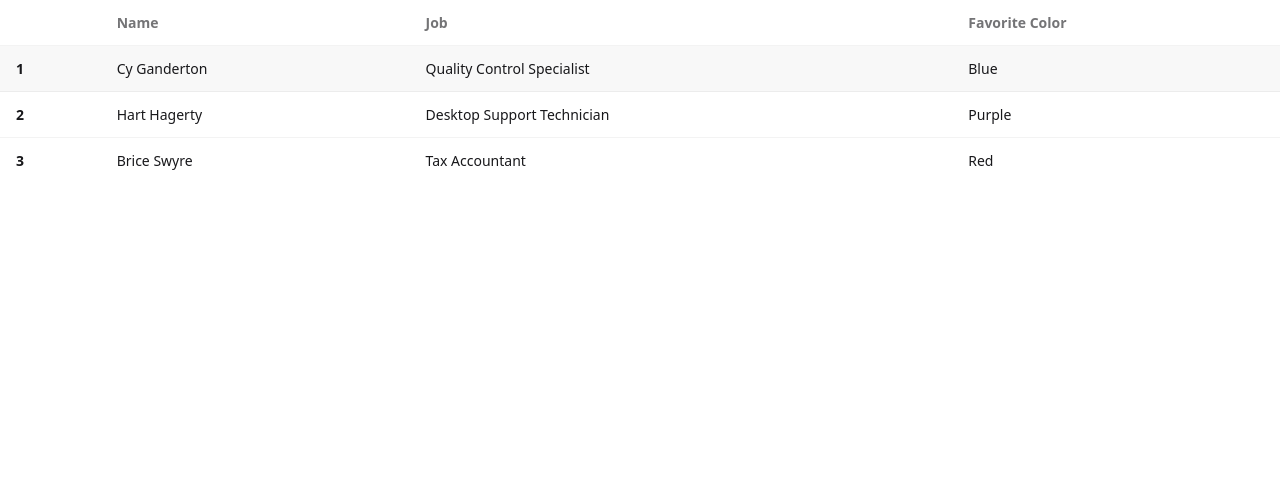
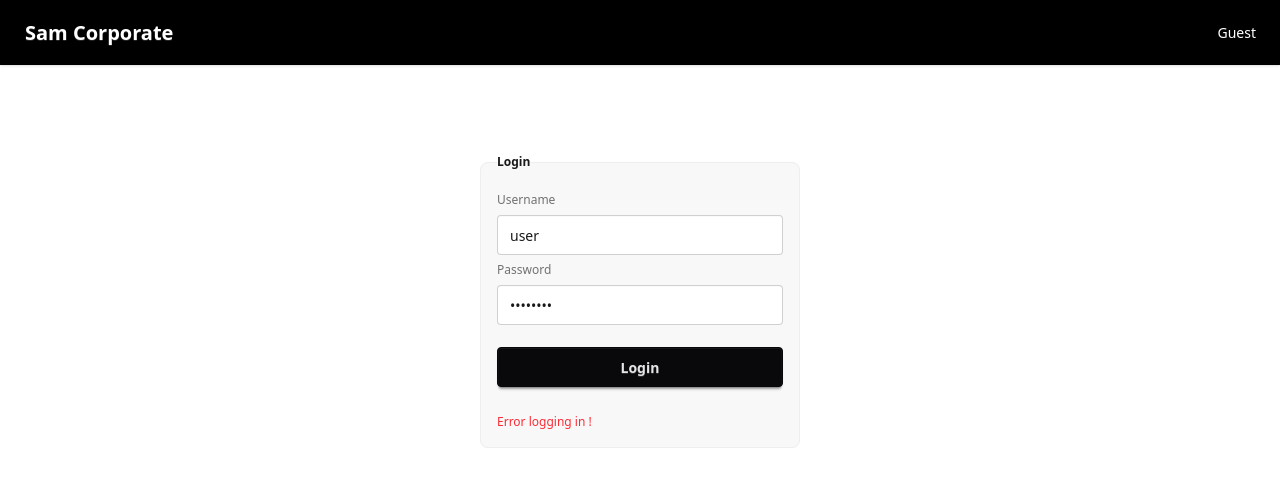
Before and after one commit to vishnurelampal/Sam_Corporate_Assesment, a React (Vite) app: page / in a window 1280 px wide. Shown: the top 486 px of the page. Built offline with nearby package versions, Linux system fonts and the light colour scheme.

Commit message:
Login ,Header component  and validator added

```diff
--- a/src/App.tsx
+++ b/src/App.tsx
@@ -1,42 +1,9 @@
+import LoginMain from "./components/login/LoginMain";
+
 const App = () => {
   return (
     <div>
-      <div className="overflow-x-auto">
-        <table className="table">
-          {/* head */}
-          <thead>
-            <tr>
-              <th></th>
-              <th>Name</th>
-              <th>Job</th>
-              <th>Favorite Color</th>
-            </tr>
-          </thead>
-          <tbody>
-            {/* row 1 */}
-            <tr className="bg-base-200">
-              <th>1</th>
-              <td>Cy Ganderton</td>
-              <td>Quality Control Specialist</td>
-              <td>Blue</td>
-            </tr>
-            {/* row 2 */}
-            <tr>
-              <th>2</th>
-              <td>Hart Hagerty</td>
-              <td>Desktop Support Technician</td>
-              <td>Purple</td>
-            </tr>
-            {/* row 3 */}
-            <tr>
-              <th>3</th>
-              <td>Brice Swyre</td>
-              <td>Tax Accountant</td>
-              <td>Red</td>
-            </tr>
-          </tbody>
-        </table>
-      </div>
+      <LoginMain />
     </div>
   );
 };
--- /dev/null
+++ b/src/components/common/Header.tsx
@@ -0,0 +1,18 @@
+const Header = () => {
+  return (
+    <div className="navbar bg-black shadow-sm text-white">
+      <div className="flex-1">
+        <a className="btn btn-ghost text-xl">Sam Corporate</a>
+      </div>
+      <div className="flex-none">
+        <ul className="menu menu-horizontal px-1">
+          <li>
+            <a>Guest</a>
+          </li>
+        </ul>
+      </div>
+    </div>
+  );
+};
+
+export default Header;
--- /dev/null
+++ b/src/components/login/LoginMain.tsx
@@ -0,0 +1,54 @@
+import { useState } from "react";
+import Header from "../common/Header";
+
+const LoginMain = () => {
+  const [inputVal, setInputVal] = useState({
+    username: "user",
+    password: "password",
+  });
+  const [errorMessage] = useState<string>("Error logging in");
+
+  return (
+    <div>
+      <Header />
+      <div className="flex justify-center align-middle mt-20">
+        <fieldset className="fieldset bg-base-200 border-base-300 rounded-box w-xs border p-4">
+          <legend className="fieldset-legend">Login</legend>
+          <label className="label">Username</label>
+          <input
+            type="text"
+            className="input"
+            placeholder="Username"
+            value={inputVal.username}
+            onChange={(e) => {
+              setInputVal((prev) => ({
+                ...prev,
+                username: e.target.value.trim(),
+              }));
+            }}
+          />
+
+          <label className="label">Password</label>
+          <input
+            type="password"
+            className="input"
+            placeholder="Password"
+            value={inputVal.password}
+            onChange={(e) => {
+              setInputVal((prev) => ({
+                ...prev,
+                password: e.target.value.trim(),
+              }));
+            }}
+          />
+          <button className="btn btn-neutral mt-4">Login</button>
+          {errorMessage && (
+            <p className="text-red-500 pt-5">{errorMessage} !</p>
+          )}
+        </fieldset>
+      </div>
+    </div>
+  );
+};
+
+export default LoginMain;
--- /dev/null
+++ b/src/utils/validator.js
@@ -0,0 +1,8 @@
+function isValidEmail(email) {
+  /^[^\s@]+@[^\s@]+\.[^\s@]+$/.test(email);
+}
+
+function isValidPassword(password) {
+  /^(?=.*[a-z])(?=.*[A-Z])(?=.*\d)(?=.*[@$!%*?&]).{6,}$/.test(password);
+}
+export { isValidEmail, isValidPassword };
```
Also changed, not shown: 1 other file (tests, documents, lock files or other folders).
